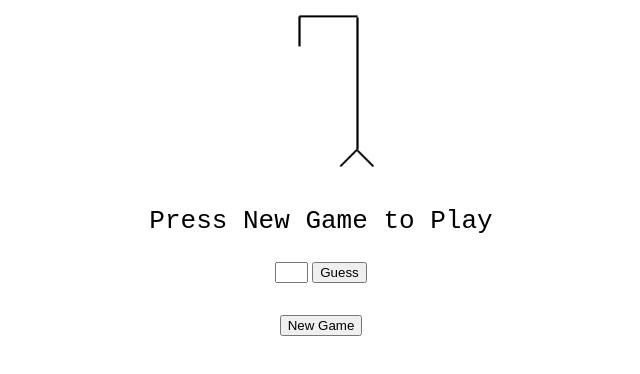
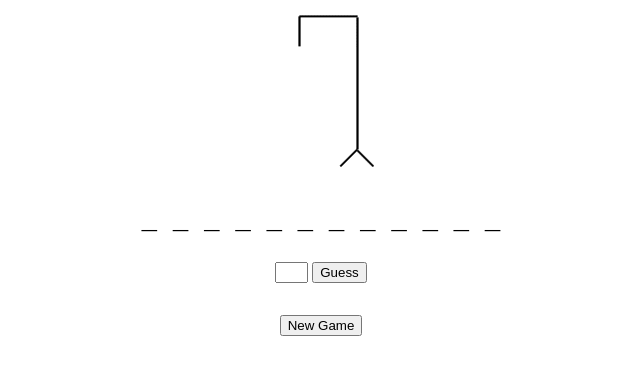
Before and after one commit to gali0526/ITEC-320, a plain HTML site: page Hangman/hangman.html in a window 1280 px wide. Both pictures are taken after a click on the button "New Game". Shown: the whole page, without its empty margins (319-959 px from the left). Drawn offline with Linux system fonts and the light colour scheme.

Commit message:
Hangman 2

```diff
--- a/Hangman/hangman.html
+++ b/Hangman/hangman.html
@@ -3,20 +3,23 @@
 <head>
    <link rel="stylesheet" href="hangman.css">
    <script src="hangman.js"></script>
-    <title>Document</title>
+    <title>Hangman</title>
 </head>
 <body>
     <div>
         <img src="images/hangman6.gif" alt="Picture of Hangman">
     </div>
+
     <div id="clue">Press New Game to Play</div>
+
     <div>
         <input type="text" size="1" maxlength="1">
         <button>Guess</button>
     </div>
+
     <div>
         <div id="newgamearea"></div>
-        <button>New Game</button>
+        <button onclick="newGame();">New Game</button>
     </div>
 
 </body>
--- a/Hangman/hangman.js
+++ b/Hangman/hangman.js
@@ -0,0 +1,17 @@
+let POSSIBLE_WORDS=["obdurate", "verisimilitude",
+     "defenestrate", "obsequious", "dissonant", "toady", "imdempotent"];
+
+function newGame (){
+    let randomIndex=parseInt(
+        Math.random()*POSSIBLE_WORDS.length);
+    let word =POSSIBLE_WORDS[randomIndex];
+    let clueString="";
+    for(let i =0;i<word.length;i++){
+        clueString+="_ ";
+    }
+
+    let clue = document.getElementById("clue");
+    clue.textContent= clueString;
+
+
+}
```
